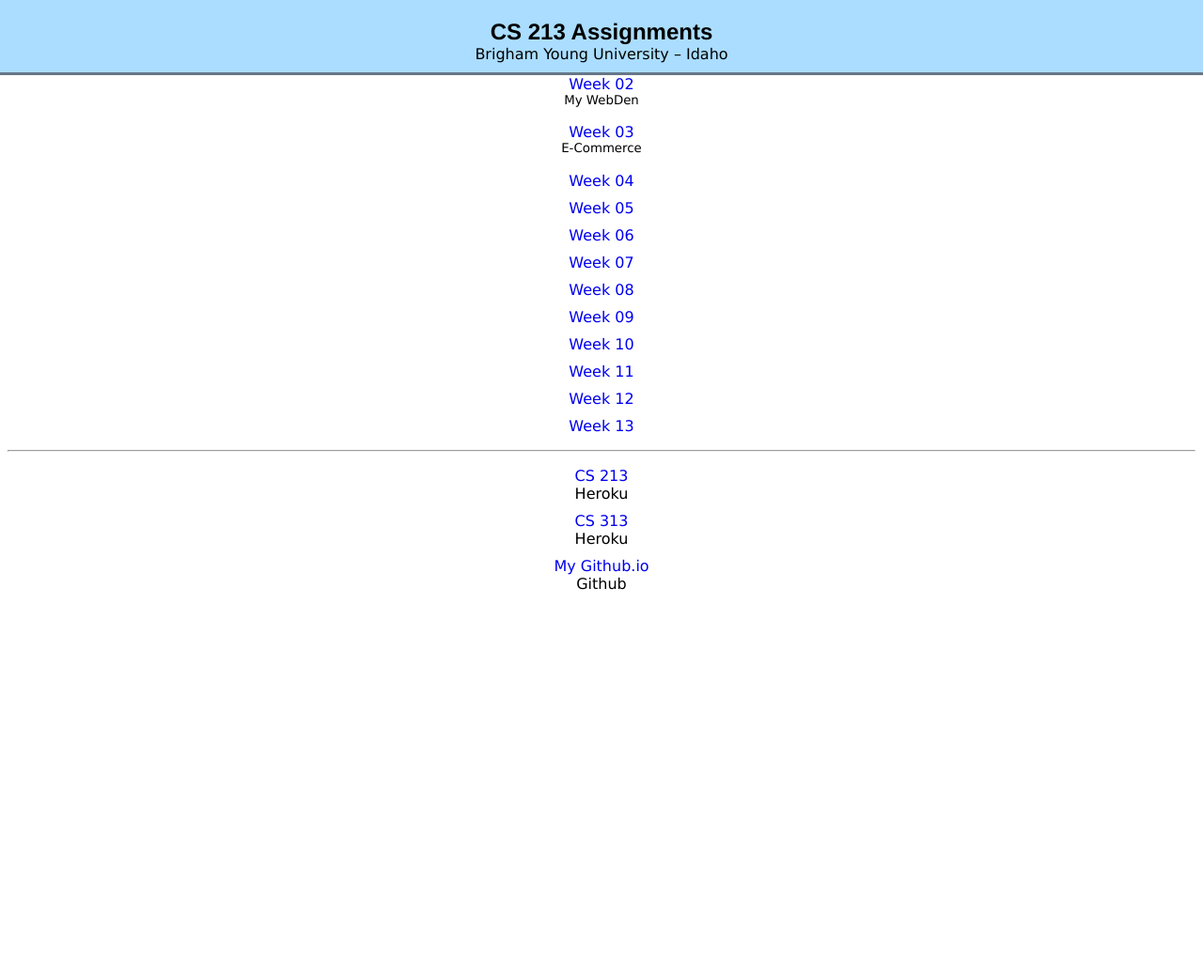
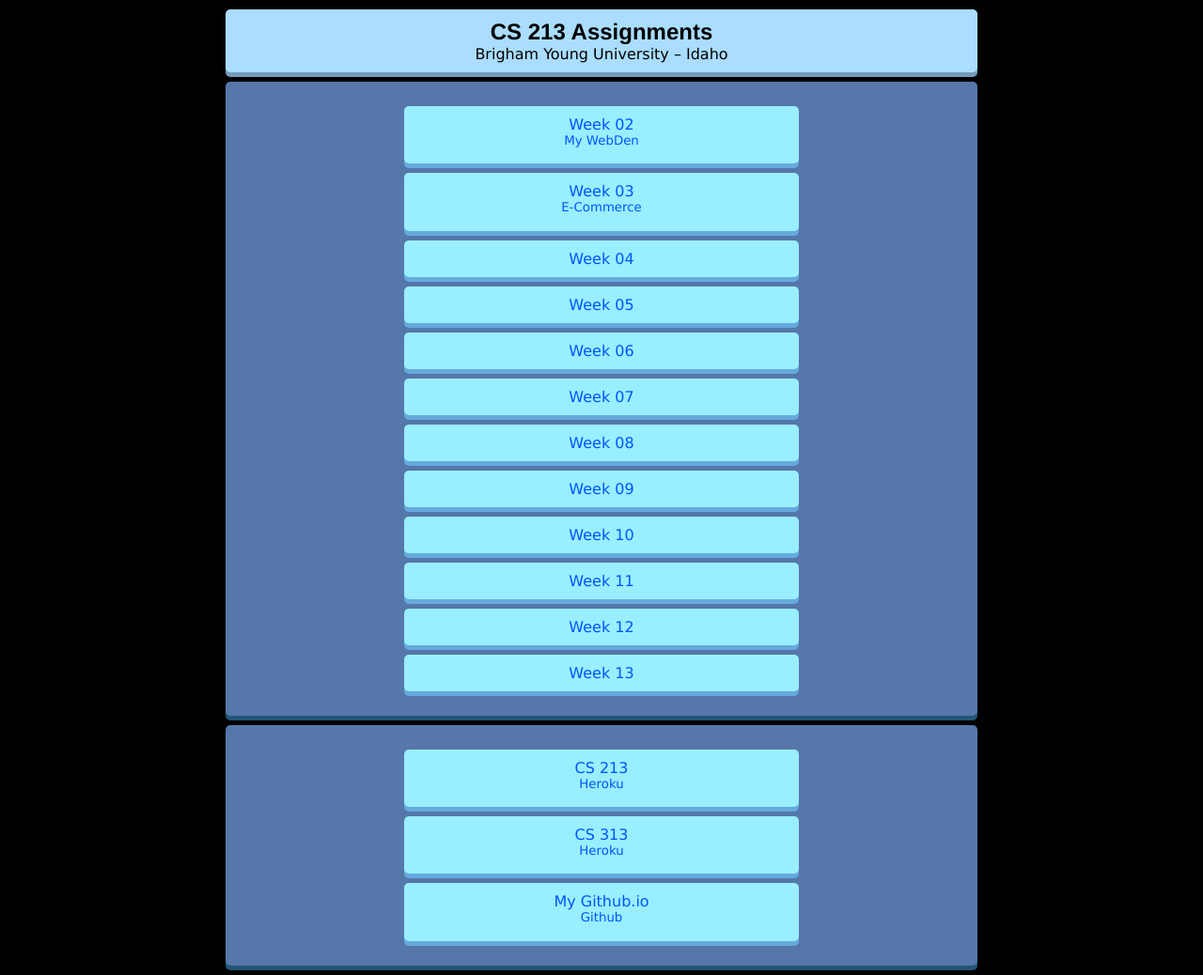
Before and after one commit to ascenderx/byui-cs213-downerj, a PHP site: page / in a window 1280 px wide. Shown: the whole page at 94% size. Before the commit the page ends 628 px from the top, so only its background shows below. Run offline with PHP 8.4, Linux system fonts and the light colour scheme.

Commit message:
Redo Top.CSS; add skeleton for Week03

```diff
--- a/index.php
+++ b/index.php
@@ -7,6 +7,7 @@
         <meta name="viewport" content="width=device-width, initial-scale=1, shrink-to-fit=no" />
     </head>
     <body>
+        <div class="meta-wrapper">
         <div class="banner-top center-text fill">
             <span class="header">CS 213 Assignments</span>
             <br />
@@ -14,25 +15,27 @@
         </div>
         <div class="content-top fill">
             <ul class="center-text">
-                <li><a href="week02/index.html">Week 02</a><br /><sup>My WebDen</sup></li>
-                <li><a href="week03/index.html">Week 03</a><br /><sup>E-Commerce</sup></li>
-                <li><a href="week04/index.html">Week 04</a></li>
-                <li><a href="week05/index.html">Week 05</a></li>
-                <li><a href="week06/index.html">Week 06</a></li>
-                <li><a href="week07/index.html">Week 07</a></li>
-                <li><a href="week08/index.html">Week 08</a></li>
-                <li><a href="week09/index.html">Week 09</a></li>
-                <li><a href="week10/index.html">Week 10</a></li>
-                <li><a href="week11/index.html">Week 11</a></li>
-                <li><a href="week12/index.html">Week 12</a></li>
-                <li><a href="week13/index.html">Week 13</a></li>
+                <li><a href="week02/index.html"><div class="button">Week 02<br /><sup>My WebDen</sup></div></a></li>
+                <li><a href="week03/index.html"><div class="button">Week 03<br /><sup>E-Commerce</sup></div></a></li>
+                <li><a href="week04/index.html"><div class="button">Week 04</div></a></li>
+                <li><a href="week05/index.html"><div class="button">Week 05</div></a></li>
+                <li><a href="week06/index.html"><div class="button">Week 06</div></a></li>
+                <li><a href="week07/index.html"><div class="button">Week 07</div></a></li>
+                <li><a href="week08/index.html"><div class="button">Week 08</div></a></li>
+                <li><a href="week09/index.html"><div class="button">Week 09</div></a></li>
+                <li><a href="week10/index.html"><div class="button">Week 10</div></a></li>
+                <li><a href="week11/index.html"><div class="button">Week 11</div></a></li>
+                <li><a href="week12/index.html"><div class="button">Week 12</div></a></li>
+                <li><a href="week13/index.html"><div class="button">Week 13</div></a></li>
             </ul>
-            <hr />
+        </div>
+        <div class="content-top fill">
             <ul class="center-text">
-                <li><a href="https://byui-cs213-downerj.herokuapp.com">CS 213</a><br />Heroku</li>
-                <li><a href="https://byui-cs313-downerj.herokuapp.com">CS 313</a><br />Heroku</li>
-                <li><a href="https://ascenderx.github.io">My Github.io</a><br />Github</li>
+                <li><a href="https://byui-cs213-downerj.herokuapp.com"><div class="button">CS 213<br /><sup>Heroku</sup></div></a></li>
+                <li><a href="https://byui-cs313-downerj.herokuapp.com"><div class="button">CS 313<br /><sup>Heroku</sup></div></a></li>
+                <li><a href="https://ascenderx.github.io"><div class="button">My Github.io<br /><sup>Github</sup></div></a></li>
             </ul>
+        </div>
         </div>
     </body>
 </html>
--- a/top.css
+++ b/top.css
@@ -1,25 +1,35 @@
 body {
     font-family: 'Verdana', sans-serif;
     font-size: 16px;
+    background-color: #000;
+}
+
+.meta-wrapper {
+    max-width: 800px;
+    margin: 10px auto 10px auto;
+}
+
+.banner-top, .content-top, .button {
+    border-radius: 5px;
 }
 
 .banner-top {
-    padding: 20px 0px 10px 0px;
+    padding: 10px 0px 10px 0px;
     -webkit-box-sizing: border-box; /* Safari/Chrome, other WebKit */
     -moz-box-sizing: border-box;    /* Firefox, other Gecko */
     box-sizing: border-box;         /* Opera/IE 8+ */
     background-color: #adf;
-    border-bottom: 3px solid #678;
-    position: fixed;
-    top: 0;
-    left: 0;
+    box-shadow: 0 5px #79b;
 }
 
 .content-top {
     -webkit-box-sizing: border-box; /* Safari/Chrome, other WebKit */
     -moz-box-sizing: border-box;    /* Firefox, other Gecko */
     box-sizing: border-box;         /* Opera/IE 8+ */
-    margin-top: 80px;
+    margin: 10px auto 10px auto;
+    background-color: #57a;
+    padding: 10px;
+    box-shadow: 0 5px #257;
 }
 
 @media (max-width: 800px) {
@@ -29,7 +39,7 @@ body {
 }
 
 .section {
-    width: 50%;
+    width: 90%;
     margin-left: auto;
     margin-right: auto;
     margin-bottom: 20px;
@@ -70,12 +80,24 @@ ul li {
     margin-bottom: 10px;
 }
 
+a, a:visited {
+    color: #05f;
+}
+
 a {
     text-decoration: none;
 }
 
 a:hover, a:focus {
     color: #0af;
+}
+
+a.a-dark, a.a-dark:visited {
+    color: #0ff;
+}
+
+a.a-dark:hover, a.a-dark:focus {
+    color: #fff;
 }
 
 .fill {
@@ -114,6 +136,25 @@ td, th {
     font-size: 12px;
 }
 
+.button {
+    background-color: #9ef;
+    padding: 10px;
+    max-width: 400px;
+    margin: 10px auto 10px auto;
+    box-shadow: 0 5px #6ad;
+    text-align: center;
+}
+
+.button:hover, .button:focus {
+    background-color: #cff;
+    cursor: pointer;
+    color: #0af;
+}
+
+hr.hr-dark {
+    border: 2px solid #7ef;
+}
+
 @media (max-width: 800px) {
     td, th {
         font-size: 10px;
```
Also changed, not shown: week02/index.html (+5 -3 lines), week03/index.html (+6 -31 lines), week03/login.html (+9 -2 lines).
